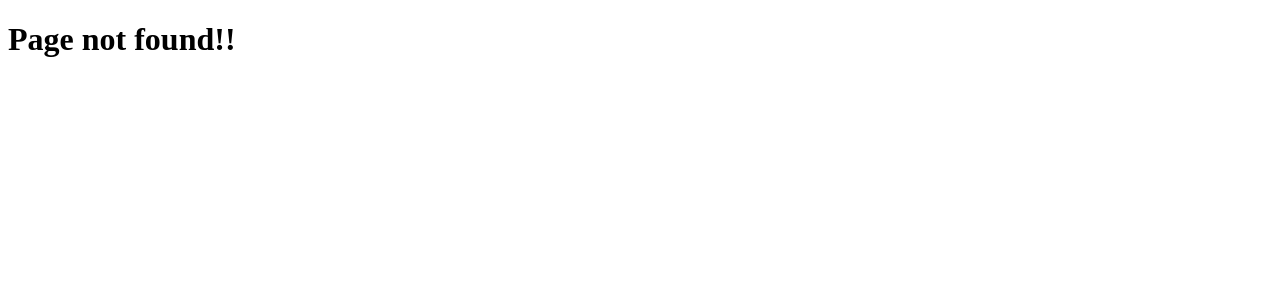
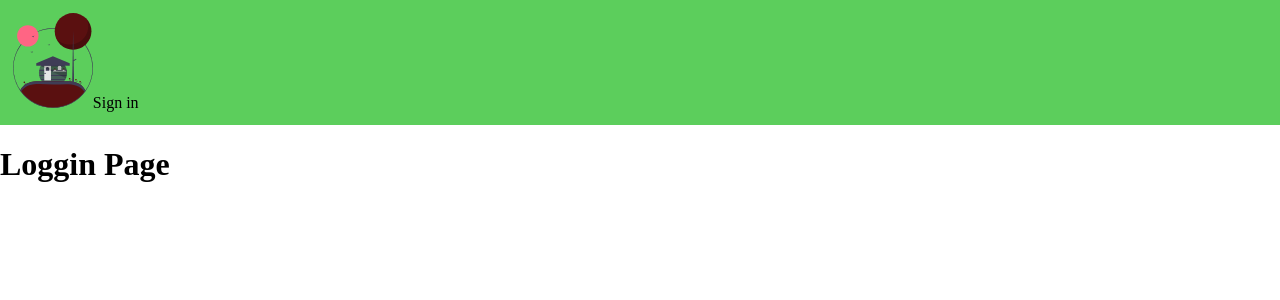
Before and after one commit to jonasbrunhage/ReactProject, a React (Create React App) app: page /signin in a window 1280 px wide. Before the commit this address had no page. Shown: the top 300 px of the page. Built offline with nearby package versions, Linux system fonts and the light colour scheme.

Commit message:
add views and routing

```diff
--- a/src/App.js
+++ b/src/App.js
@@ -1,8 +1,10 @@
 import { Routes } from '../src/routes/Routes'
+import { NavBar } from '../src/components/navbar/NavBar'
+import './shared/css/GlobalCSS.css'
 function App() {
   return (
     <Routes>
-      <h1>Start</h1>
+      <NavBar />
     </Routes>
   );
 }
--- /dev/null
+++ b/src/components/navbar/NavBar.css
@@ -0,0 +1,11 @@
+.navBarWrapper{
+    background-color: rgb(92, 206, 92);
+    padding: 1%;
+}
+.logo{
+    width: 80px;
+    cursor: pointer;
+}
+.signIn{
+    cursor: pointer;
+}
--- /dev/null
+++ b/src/components/navbar/NavBar.js
@@ -0,0 +1,15 @@
+import React from 'react'
+import './NavBar.css'
+import Logo from '../../shared/images/logo.svg'
+import { useHistory } from 'react-router-dom'
+
+
+export const NavBar = () => {
+    const history = useHistory()
+    return (
+        <div className="navBarWrapper">
+            <img onClick={() => history.push("/home")} className="logo" src={Logo} alt={"Error"} />
+            <span className="signIn" onClick={() => history.push('signin')}>Sign in</span>
+        </div>
+    )
+}
--- a/src/routes/Routes.js
+++ b/src/routes/Routes.js
@@ -2,12 +2,15 @@ import React from 'react'
 import { BrowserRouter as Router, Switch, Route } from 'react-router-dom'
 import { HomeView } from '../view/HomeView'
 import { PageNotFound } from '../view/PageNotFound'
+import { SignInView } from '../view/SignInView'
 
-export const Routes = () => {
+export const Routes = (props) => {
     return (
         <Router>
+            {props.children}
             <Switch>
                 <Route exact path='/home' component={HomeView} />
+                <Route exact path='/signin' component={SignInView} />
                 <Route component={PageNotFound} />
             </Switch>
         </Router>
--- /dev/null
+++ b/src/shared/css/GlobalCSS.css
@@ -0,0 +1,4 @@
+body{
+    margin: 0;
+    padding: 0;
+}
--- /dev/null
+++ b/src/view/SignInView.js
@@ -0,0 +1,9 @@
+import React from 'react'
+
+export const SignInView = () => {
+    return (
+        <div>
+            <h1>Loggin Page</h1>
+        </div>
+    )
+}
```
Also changed, not shown: src/shared/images/logo.svg (added), 1 other file (tests, documents, lock files or other folders).
